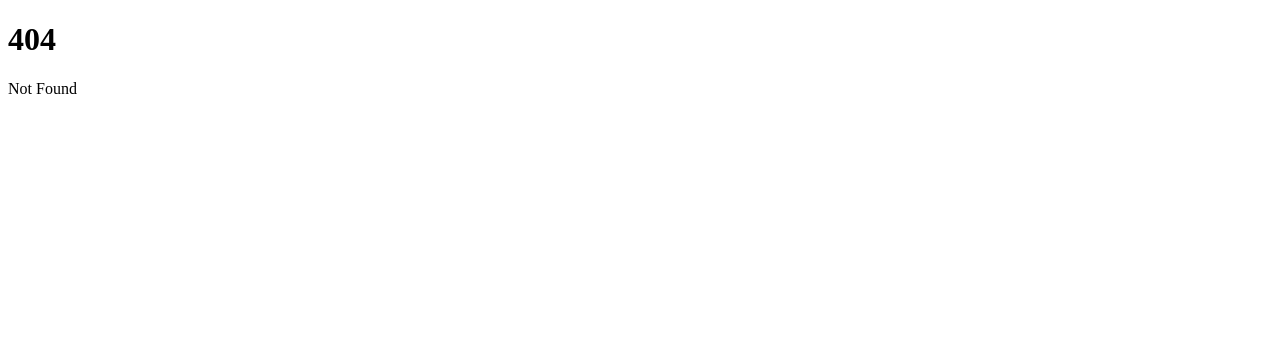
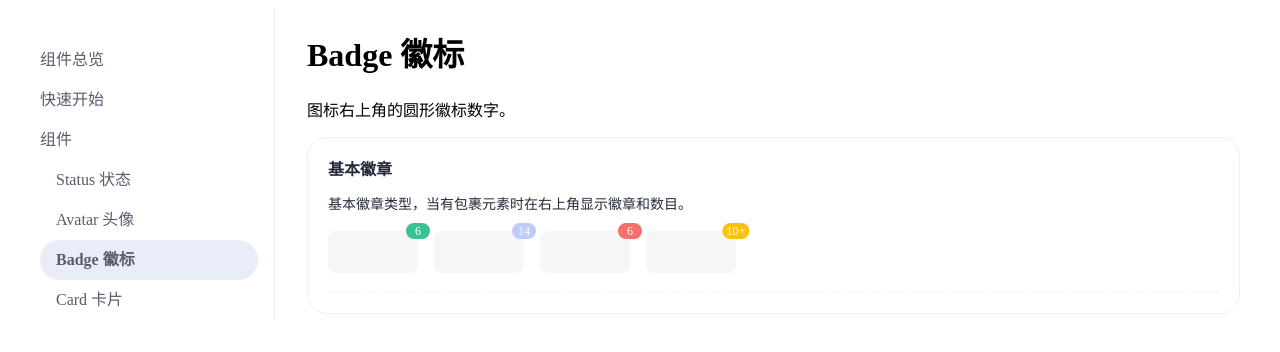
Before and after one commit to langliu/svelte-devui, a SvelteKit app: page /components/badge in a window 1280 px wide. Before the commit this address had no page. Shown: the top 352 px of the page. Built offline with nearby package versions, Linux system fonts and the light colour scheme.

Commit message:
feat: ✨ 新增组件文档

```diff
--- a/package.json
+++ b/package.json
@@ -44,6 +44,7 @@
     "@sveltejs/adapter-auto": "^3.1.0",
     "@sveltejs/kit": "^2.0.6",
     "@sveltejs/package": "^2.2.5",
+    "@sveltejs/vite-plugin-svelte": "^3.0.1",
     "@typescript-eslint/eslint-plugin": "^6.17.0",
     "@typescript-eslint/parser": "^6.17.0",
     "eslint": "^8.56.0",
--- a/src/routes/+layout.svelte
+++ b/src/routes/+layout.svelte
@@ -1,5 +1,23 @@
 <script>
 	import '../styles/devui-var/index.css';
+	import Sidebar from './Sidebar.svelte';
 </script>
 
-<slot />
+<div class="layout">
+	<Sidebar />
+	<div class="content">
+		<slot />
+	</div>
+</div>
+
+<style>
+	.layout {
+		display: flex;
+		min-height: 100vh;
+	}
+
+	.content {
+		flex: 1;
+		padding-left: 2rem;
+	}
+</style>
--- /dev/null
+++ b/src/routes/Sidebar.svelte
@@ -0,0 +1,96 @@
+<script>
+	import { page } from '$app/stores';
+	const sideMenuList = [
+		{
+			path: '/',
+			name: '组件总览'
+		},
+		{
+			path: '/get-start',
+			name: '快速开始'
+		},
+		{
+			name: '组件',
+			path: '/components',
+			children: [
+				{
+					path: '/components/status',
+					name: 'Status 状态'
+				},
+				{
+					name: 'Avatar 头像',
+					path: '/components/avatar'
+				},
+				{
+					name: 'Badge 徽标',
+					path: '/components/badge'
+				},
+				{
+					name: 'Card 卡片',
+					path: '/components/card'
+				}
+			]
+		}
+	];
+</script>
+
+<aside>
+	<nav class="sidebar">
+		<ul>
+			{#each sideMenuList as menu}
+				<li>
+					<div class="item" class:active={$page.url.pathname === menu.path}>
+						<a href={menu.path}>{menu.name}</a>
+					</div>
+				</li>
+				{#if menu?.children}
+					<ul>
+						{#each menu.children as second (second.path)}
+							<li class="item" class:active={$page.url.pathname === second.path}>
+								<a href={second.path}>{second.name}</a>
+							</li>
+						{/each}
+					</ul>
+				{/if}
+			{/each}
+		</ul>
+	</nav>
+</aside>
+
+<style>
+	.sidebar {
+		border-right-color: var(--devui-dividing-line);
+		border-right-width: 1px;
+		border-right-style: solid;
+		padding-right: 1rem;
+		padding-top: 2rem;
+		width: 250px;
+
+		& ul {
+			list-style-type: none;
+			margin: 0;
+			padding-inline-start: 1rem;
+			& li {
+				line-height: 40px;
+			}
+			& a {
+				text-decoration: none;
+				color: var(--devui-text-weak);
+			}
+		}
+		& .item {
+			padding-left: 1rem;
+			border-radius: 20px;
+			&:hover {
+				color: var(--devui-list-item-hover-text);
+				background-color: var(--devui-list-item-hover-bg);
+			}
+		}
+
+		& .active {
+			color: var(--devui-list-item-active-text);
+			background-color: var(--devui-list-item-active-bg);
+			font-weight: bold;
+		}
+	}
+</style>
--- /dev/null
+++ b/src/routes/components/+layout.svelte
@@ -0,0 +1,9 @@
+<div class="components">
+	<slot />
+</div>
+
+<style>
+	.components {
+		margin-right: 2rem;
+	}
+</style>
--- /dev/null
+++ b/src/routes/components/ExampleCard.svelte
@@ -0,0 +1,56 @@
+<script>
+	/**
+	 * 卡片标题
+	 * @type {string}
+	 */
+	export let title = '';
+	/**
+	 * 卡片描述
+	 * @type {string}
+	 */
+	export let description = '';
+</script>
+
+<div class="card">
+	<h3>{title}</h3>
+	{#if description}
+		<p>{description}</p>
+	{/if}
+	<div class="content">
+		<slot />
+	</div>
+</div>
+
+<style>
+	.card {
+		border: 1px solid var(--devui-dividing-line);
+		margin-bottom: 20px;
+		padding: 20px;
+		border-radius: 20px;
+		& h3 {
+			margin-top: 0;
+			margin-bottom: 12px;
+			font-size: var(--devui-font-size-page-title, 16px);
+			font-weight: var(--devui-font-title-weight, bold);
+			line-height: var(--devui-line-height-base, 1.5);
+			color: var(--devui-text, #252b3a);
+			height: 24px;
+		}
+
+		& p {
+			margin: 0;
+			font-size: var(--devui-font-size, 12px);
+			font-weight: var(--devui-font-content-weight, normal);
+			line-height: var(--devui-line-height-base, 1.5);
+			color: var(--devui-text, #252b3a);
+		}
+
+		& .content {
+			border-bottom: 1px dashed var(--devui-dividing-line);
+			padding: 16px 0;
+			display: flex;
+			align-items: center;
+			gap: 16px;
+		}
+	}
+</style>
--- /dev/null
+++ b/src/routes/components/badge/+page.svelte
@@ -0,0 +1,40 @@
+<script>
+	import { Badge } from '$lib';
+	import ExampleCard from '../ExampleCard.svelte';
+</script>
+
+<h1>Badge 徽标</h1>
+<p>图标右上角的圆形徽标数字。</p>
+<ExampleCard title="基本徽章" description="基本徽章类型，当有包裹元素时在右上角显示徽章和数目。">
+	<Badge count={6} status="success">
+		<div class="demo-card"></div>
+	</Badge>
+	<Badge count={14} status="waiting">
+		<div class="demo-card"></div>
+	</Badge>
+	<Badge count={6} status="danger">
+		<div class="demo-card"></div>
+	</Badge>
+	<Badge count={14} maxCount={10} status="warning">
+		<div class="demo-card"></div>
+	</Badge>
+</ExampleCard>
+
+<style>
+	.demo-card {
+		width: 90px;
+		height: 42px;
+		line-height: 42px;
+		border-radius: var(--devui-border-radius-card);
+		background: var(--devui-global-bg);
+		font-size: var(--devui-font-size-card-title);
+		text-align: center;
+		display: inline-block;
+	}
+
+	.title {
+		font-size: var(--devui-font-size-card-title);
+		margin-bottom: 8px;
+		font-weight: bold;
+	}
+</style>
--- a/svelte.config.js
+++ b/svelte.config.js
@@ -1,5 +1,5 @@
 import adapter from '@sveltejs/adapter-auto';
-import { vitePreprocess } from '@sveltejs/kit/vite';
+import { vitePreprocess } from '@sveltejs/vite-plugin-svelte';
 
 /** @type {import('@sveltejs/kit').Config} */
 const config = {
```
Also changed, not shown: src/routes/components/status/+page.svelte (added, +22 -0 lines), 1 other file (tests, documents, lock files or other folders).
